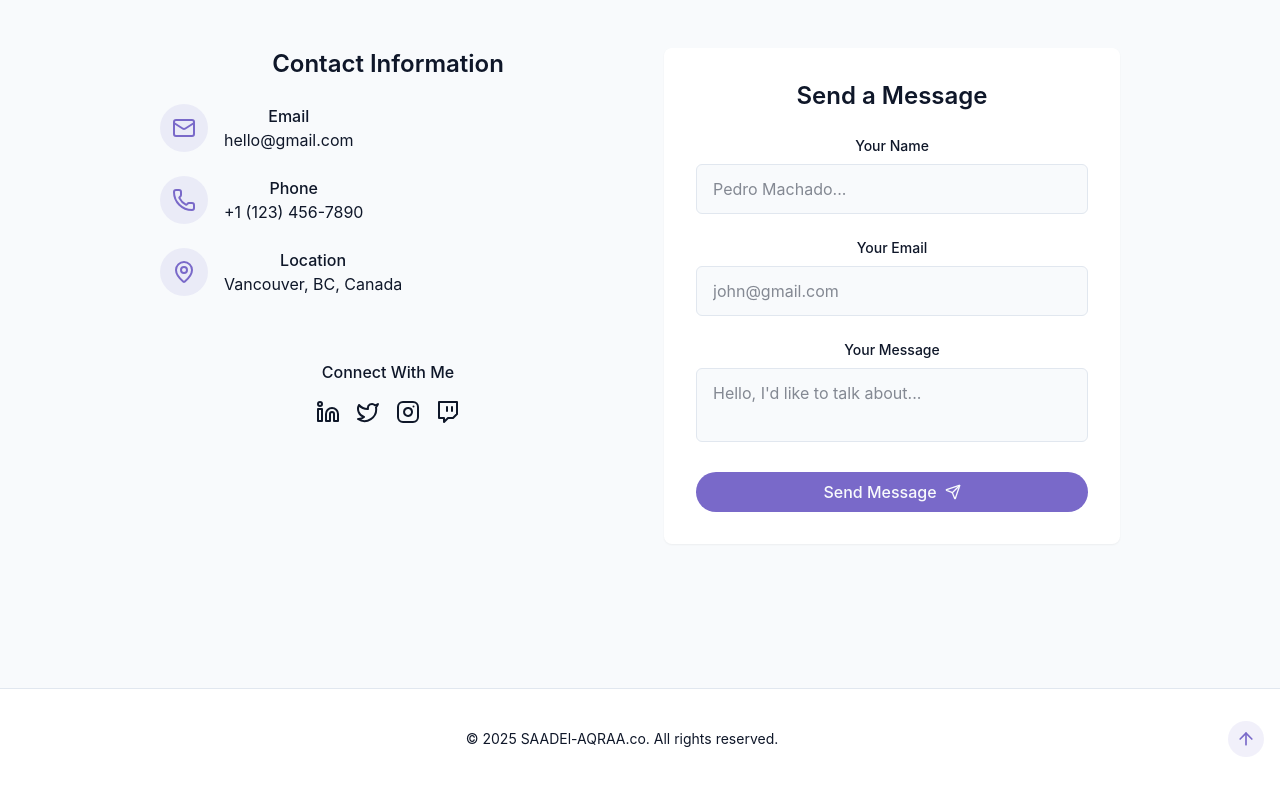
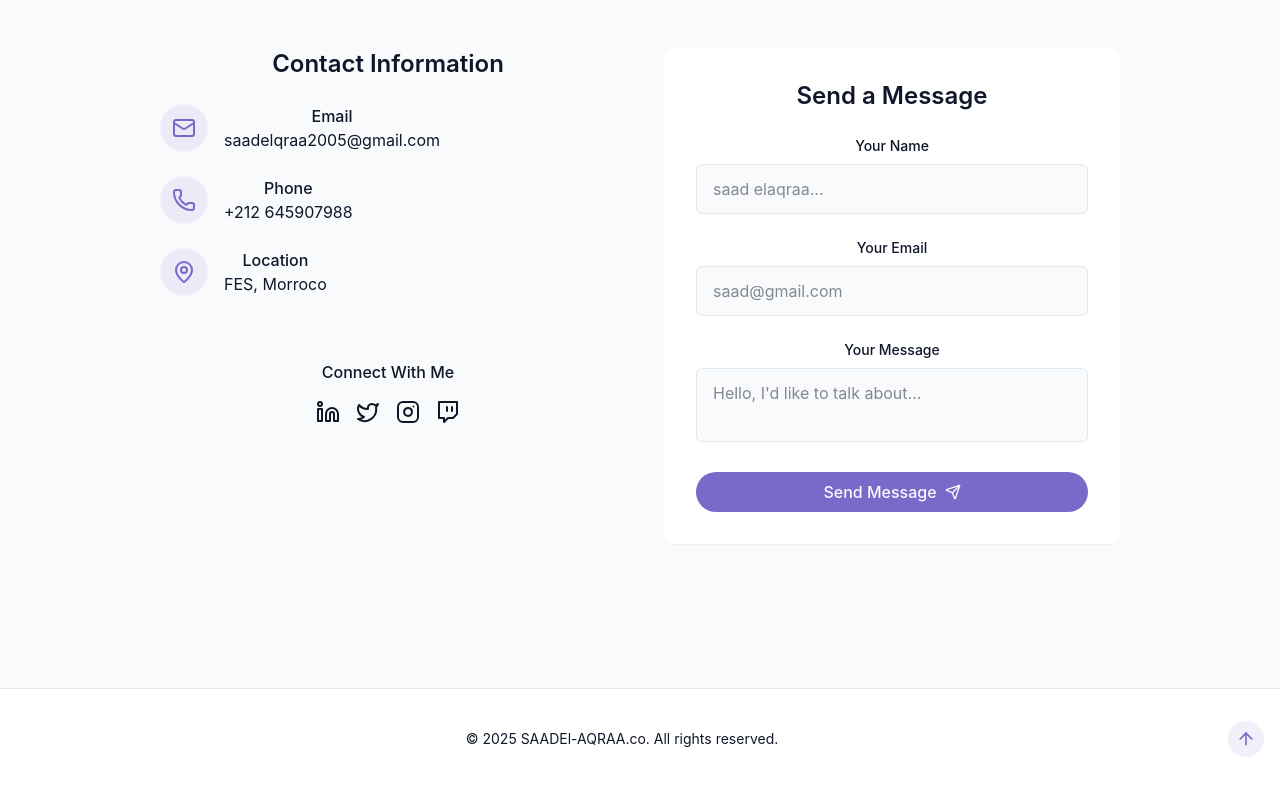
Before and after one commit to E-SAAD2005/portfolio, a React (Vite) app: page / in a window 1280 px wide. Shown: the part 3356-4151 px from the top of the page. Built offline with nearby package versions, Linux system fonts and the light colour scheme.

Commit message:
Update contact information in ContactSection

```diff
--- a/src/component/ContactSection.jsx
+++ b/src/component/ContactSection.jsx
@@ -59,7 +59,7 @@ import { useState } from "react";
                     href="mailto:hello@gmail.com"
                     className="text-muted-foreground hover:text-primary transition-colors"
                   >
-                    hello@gmail.com
+                    saadelqraa2005@gmail.com
                   </a>
                 </div>
               </div>
@@ -73,7 +73,7 @@ import { useState } from "react";
                     href="tel:+11234567890"
                     className="text-muted-foreground hover:text-primary transition-colors"
                   >
-                    +1 (123) 456-7890
+                    +212 645907988
                   </a>
                 </div>
               </div>
@@ -84,7 +84,7 @@ import { useState } from "react";
                 <div>
                   <h4 className="font-medium"> Location</h4>
                   <a className="text-muted-foreground hover:text-primary transition-colors">
-                    Vancouver, BC, Canada
+                    FES, Morroco
                   </a>
                 </div>
               </div>
@@ -130,7 +130,7 @@ import { useState } from "react";
                   name="name"
                   required
                   className="w-full px-4 py-3 rounded-md border border-input bg-background focus:outline-hidden foucs:ring-2 focus:ring-primary"
-                  placeholder="Pedro Machado..."
+                  placeholder="saad elaqraa..."
                 />
               </div>
 
@@ -148,7 +148,7 @@ import { useState } from "react";
                   name="email"
                   required
                   className="w-full px-4 py-3 rounded-md border border-input bg-background focus:outline-hidden foucs:ring-2 focus:ring-primary"
-                  placeholder="john@gmail.com"
+                  placeholder="saad@gmail.com"
                 />
               </div>
 
```
